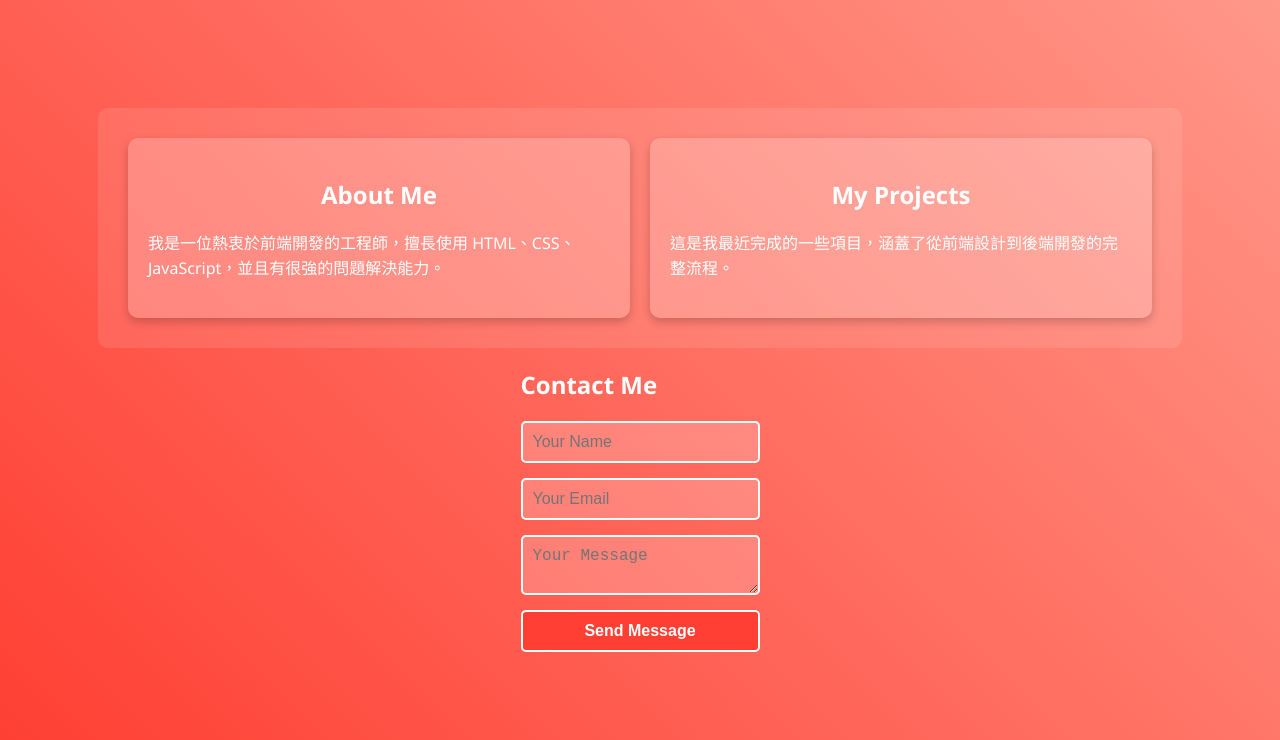
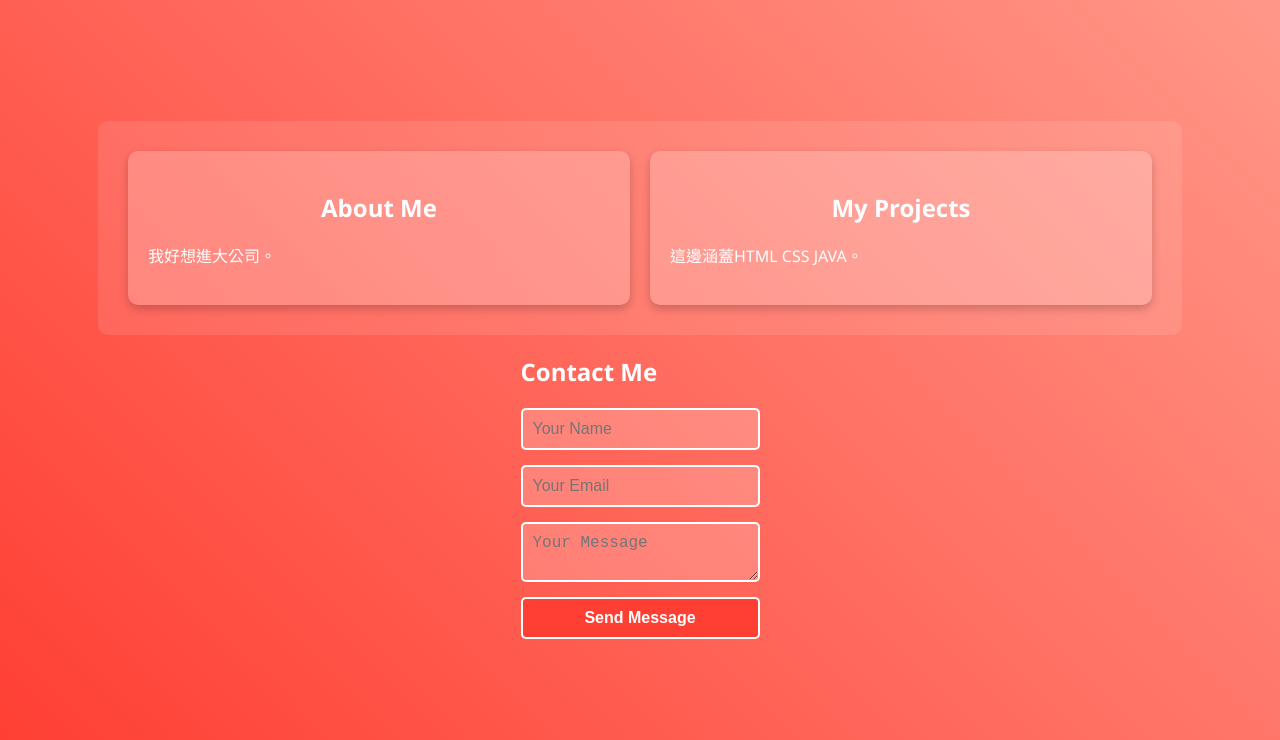
Before and after one commit to Bela-git/repp, a plain HTML site: page index.html in a window 1280 px wide. Shown: the part 60-800 px from the top of the page. Drawn offline with Linux system fonts and the light colour scheme.

Commit message:
修改標題

```diff
--- a/index.html
+++ b/index.html
@@ -4,7 +4,7 @@
 <head>
     <meta charset="UTF-8">
     <meta name="viewport" content="width=device-width, initial-scale=1.0">
-    <title>高級前端範例 - 面試展示</title>
+    <title>前端範例</title>
     <style>
         /* 設置全局樣式 */
         body {
@@ -162,13 +162,13 @@
         <div class="card">
             <h2>About Me</h2>
             <p>
-                我是一位熱衷於前端開發的工程師，擅長使用 HTML、CSS、JavaScript，並且有很強的問題解決能力。
+                我好想進大公司。
             </p>
         </div>
         <div class="card">
             <h2>My Projects</h2>
             <p>
-                這是我最近完成的一些項目，涵蓋了從前端設計到後端開發的完整流程。
+                這邊涵蓋HTML CSS JAVA。
             </p>
         </div>
     </div>
```
